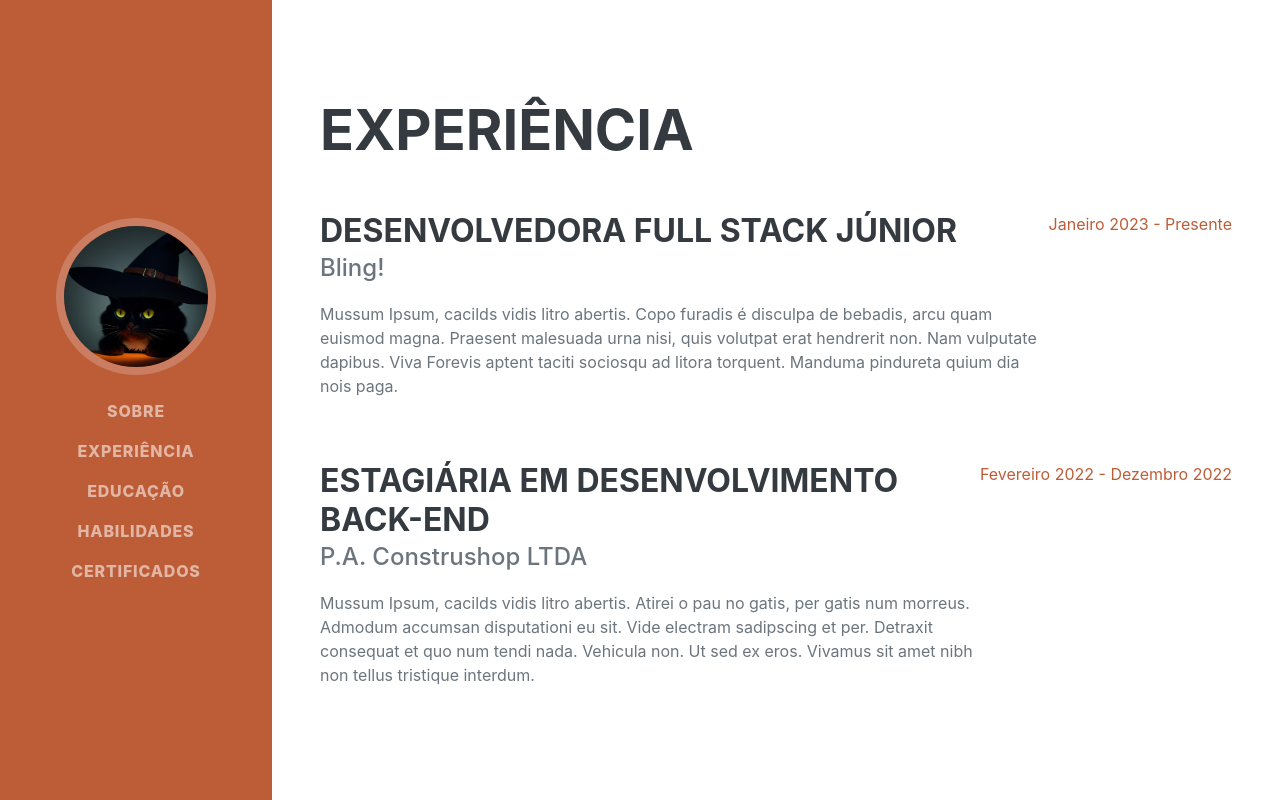
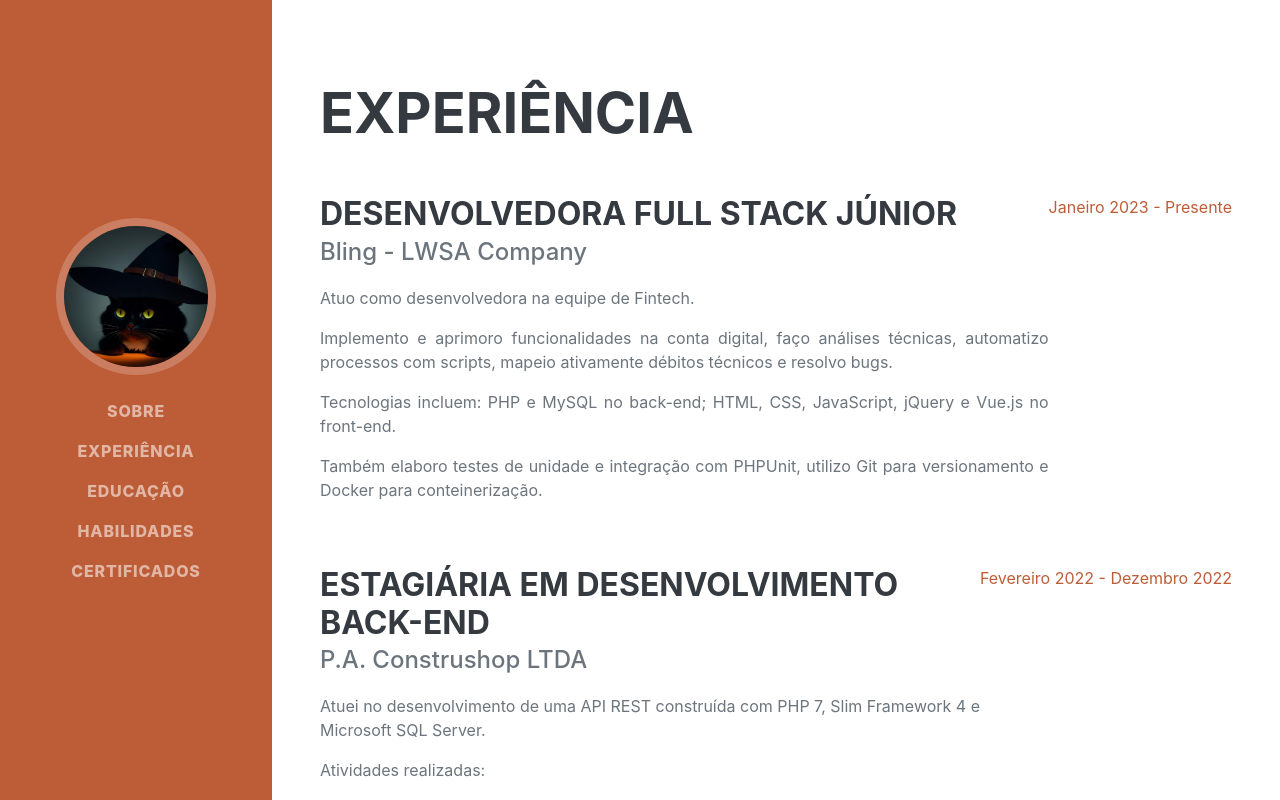
Before and after one commit to luanacassiaf/portfolio, a Vue app: page /experience in a window 1280 px wide. Shown: the top 800 px of the page. Built offline with nearby package versions, Linux system fonts and the light colour scheme; a web font is replaced by a local one.

Commit message:
feat: Componente para atividades

```diff
--- a/package.json
+++ b/package.json
@@ -9,6 +9,11 @@
     "preview": "vite preview"
   },
   "dependencies": {
+    "@fortawesome/fontawesome-svg-core": "^6.7.2",
+    "@fortawesome/free-brands-svg-icons": "^6.7.2",
+    "@fortawesome/free-regular-svg-icons": "^6.7.2",
+    "@fortawesome/free-solid-svg-icons": "^6.7.2",
+    "@fortawesome/vue-fontawesome": "^3.0.8",
     "bootstrap": "^5.3.3",
     "bootstrap-icons": "^1.11.3",
     "vue": "^3.4.21",
--- /dev/null
+++ b/src/components/ActivityItemComponent.vue
@@ -0,0 +1,24 @@
+<template>
+  <div class="item d-flex flex-column flex-md-row justify-content-between mb-5">
+    <div class="flex-grow-1">
+      <h3 class="mb-0">{{ title }}</h3>
+      <div class="subheading mb-3">{{ subtitle }}</div>
+      <div style="text-align: justify">
+        <slot></slot>
+      </div>
+    </div>
+
+    <div class="flex-shrink-0">
+      <span class="text-primary">{{ startedIn }} - {{ finishedIn }}</span>
+    </div>
+  </div>
+</template>
+
+<script setup>
+defineProps({
+  title: String,
+  subtitle: String,
+  startedIn: String,
+  finishedIn: String,
+});
+</script>
--- a/src/main.js
+++ b/src/main.js
@@ -7,8 +7,17 @@ import 'bootstrap-icons/font/bootstrap-icons.css'
 import "bootstrap/dist/css/bootstrap.min.css"
 import "./assets/styles.css"
 
+import { library } from '@fortawesome/fontawesome-svg-core'
+import { FontAwesomeIcon } from '@fortawesome/vue-fontawesome'
+import { fas } from '@fortawesome/free-solid-svg-icons'
+import { fab } from '@fortawesome/free-brands-svg-icons'
+
+library.add(fas, fab)
+
 const app = createApp(App)
 
 app.use(router)
 
-app.mount('#app')
+app
+	.component('font-awesome-icon', FontAwesomeIcon)
+	.mount('#app')
--- a/src/views/EducationView.vue
+++ b/src/views/EducationView.vue
@@ -1,9 +1,36 @@
 <template>
-	education
+  <section class="resume-section" id="education">
+    <div class="resume-section-content">
+      <h2 class="mb-5">Educação</h2>
+
+      <ActivityItemComponent
+        title="Bacharelado em Ciência da Computação"
+        subtitle="Universidade Federal de Itajubá"
+        startedIn="Março 2019"
+        finishedIn="Dezembro 2022"
+      >
+        <p>
+          TCC: "Desenvolvimento de Testes Automatizados para API: Estudo de Caso
+          em um Sistema de E-commerce"
+        </p>
+      </ActivityItemComponent>
+
+      <ActivityItemComponent
+        title="Técnico em Informática"
+        subtitle="Instituto Federal de Educação, Ciência e Tecnologia do Sul de Minas
+            Gerais"
+        startedIn="Fevereiro 2015"
+        finishedIn="Dezembro 2017"
+      >
+        <p>
+          TCC: Site para o Núcleo de História Natural do IFSULDEMINAS - Campus
+          Inconfidentes
+        </p>
+      </ActivityItemComponent>
+    </div>
+  </section>
 </template>
 
-<style scoped></style>
-
-<script>
-
+<script setup>
+import ActivityItemComponent from "../components/ActivityItemComponent.vue";
 </script>
--- a/src/views/ExperienceView.vue
+++ b/src/views/ExperienceView.vue
@@ -1,32 +1,53 @@
 <template>
-	<section class="resume-section" id="experience">
-		<div class="resume-section-content">
-			<h2 class="mb-5">Experiência</h2>
+  <section class="resume-section" id="experience">
+    <div class="resume-section-content">
+      <h2 class="mb-5">Experiência</h2>
 
-			<div class="d-flex flex-column flex-md-row justify-content-between mb-5">
-				<div class="flex-grow-1">
-					<h3 class="mb-0">Desenvolvedora Full Stack Júnior</h3>
-					<div class="subheading mb-3">Bling!</div>
-					<p>Mussum Ipsum, cacilds vidis litro abertis.  Copo furadis é disculpa de bebadis, arcu quam euismod magna. Praesent malesuada urna nisi, quis volutpat erat hendrerit non. Nam vulputate dapibus. Viva Forevis aptent taciti sociosqu ad litora torquent. Manduma pindureta quium dia nois paga.</p>
-				</div>
-				<div class="flex-shrink-0"><span class="text-primary">Janeiro 2023 - Presente</span></div>
-			</div>
+      <ActivityItemComponent
+        title="Desenvolvedora Full Stack Júnior"
+        subtitle="Bling - LWSA Company"
+        startedIn="Janeiro 2023"
+        finishedIn="Presente"
+      >
+        <p>Atuo como desenvolvedora na equipe de Fintech.</p>
+        <p>
+          Implemento e aprimoro funcionalidades na conta digital, faço análises
+          técnicas, automatizo processos com scripts, mapeio ativamente débitos
+          técnicos e resolvo bugs.
+        </p>
+        <p>
+          Tecnologias incluem: PHP e MySQL no back-end; HTML, CSS, JavaScript,
+          jQuery e Vue.js no front-end.
+        </p>
+        <p>
+          Também elaboro testes de unidade e integração com PHPUnit, utilizo Git
+          para versionamento e Docker para conteinerização.
+        </p>
+      </ActivityItemComponent>
 
-			<div class="d-flex flex-column flex-md-row justify-content-between">
-				<div class="flex-grow-1">
-					<h3 class="mb-0">Estagiária em Desenvolvimento Back-end</h3>
-					<div class="subheading mb-3">P.A. Construshop LTDA</div>
-					<p>Mussum Ipsum, cacilds vidis litro abertis.  Atirei o pau no gatis, per gatis num morreus. Admodum accumsan disputationi eu sit. Vide electram sadipscing et per. Detraxit consequat et quo num tendi nada. Vehicula non. Ut sed ex eros. Vivamus sit amet nibh non tellus tristique interdum.</p>
-				</div>
-				<div class="flex-shrink-0"><span class="text-primary">Fevereiro 2022 - Dezembro 2022</span></div>
-
-			</div>
-		</div>
-	</section>
+      <ActivityItemComponent
+        title="Estagiária em Desenvolvimento Back-end"
+        subtitle="P.A. Construshop LTDA"
+        startedIn="Fevereiro 2022"
+        finishedIn="Dezembro 2022"
+      >
+        <p>
+          Atuei no desenvolvimento de uma API REST construída com PHP 7, Slim
+          Framework 4 e Microsoft SQL Server.
+        </p>
+        <p>Atividades realizadas:</p>
+        <ul>
+          <li>Integração de API com serviços de e-commerce;</li>
+          <li>Refatoração de processos da antiga para a nova API;</li>
+          <li>Testes de unidade e integração utilizando PHPUnit;</li>
+          <li>Testes de carga e estresse em linguagem Python com Locust;</li>
+          <li>Elaboração de expressões regulares</li>
+        </ul>
+      </ActivityItemComponent>
+    </div>
+  </section>
 </template>
 
-<style scoped></style>
-
-<script>
-
+<script setup>
+import ActivityItemComponent from "../components/ActivityItemComponent.vue";
 </script>
```
Also changed, not shown: 1 other file (tests, documents, lock files or other folders).
